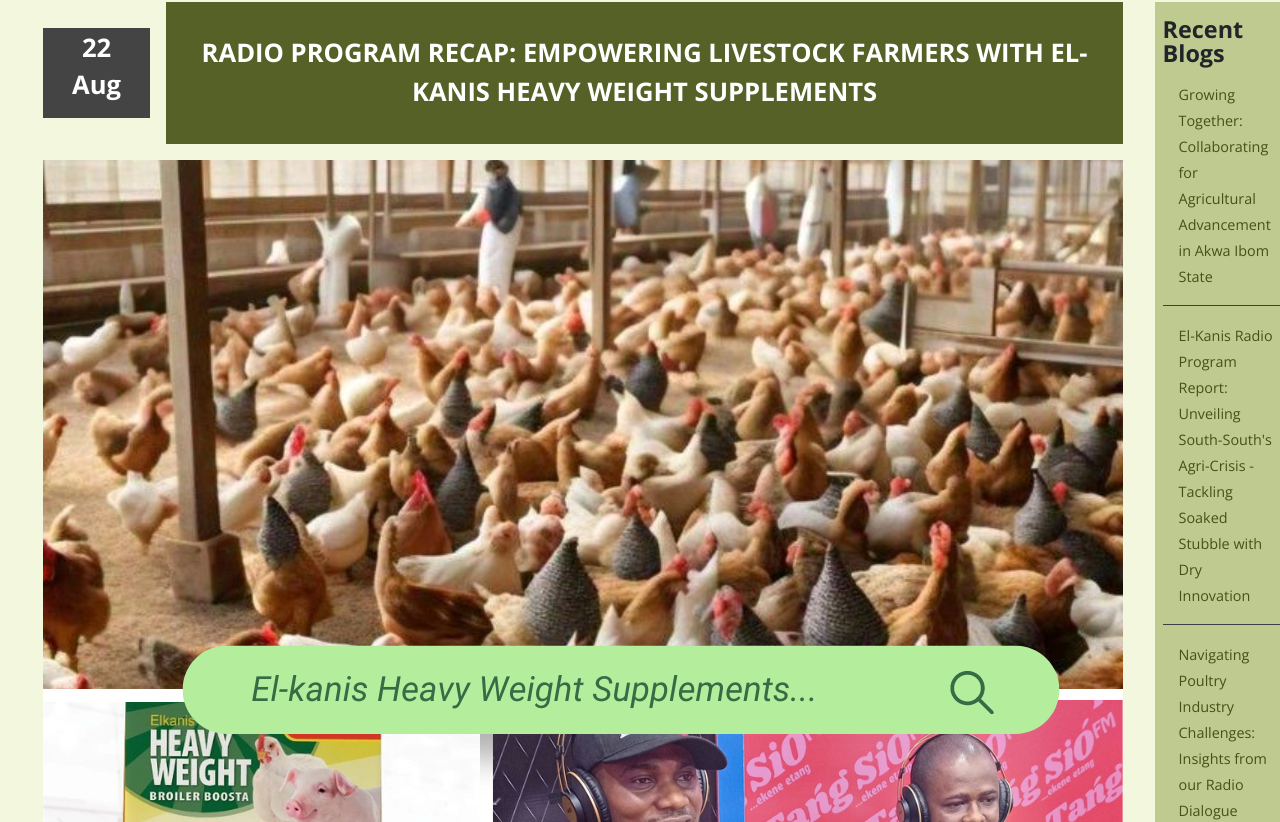
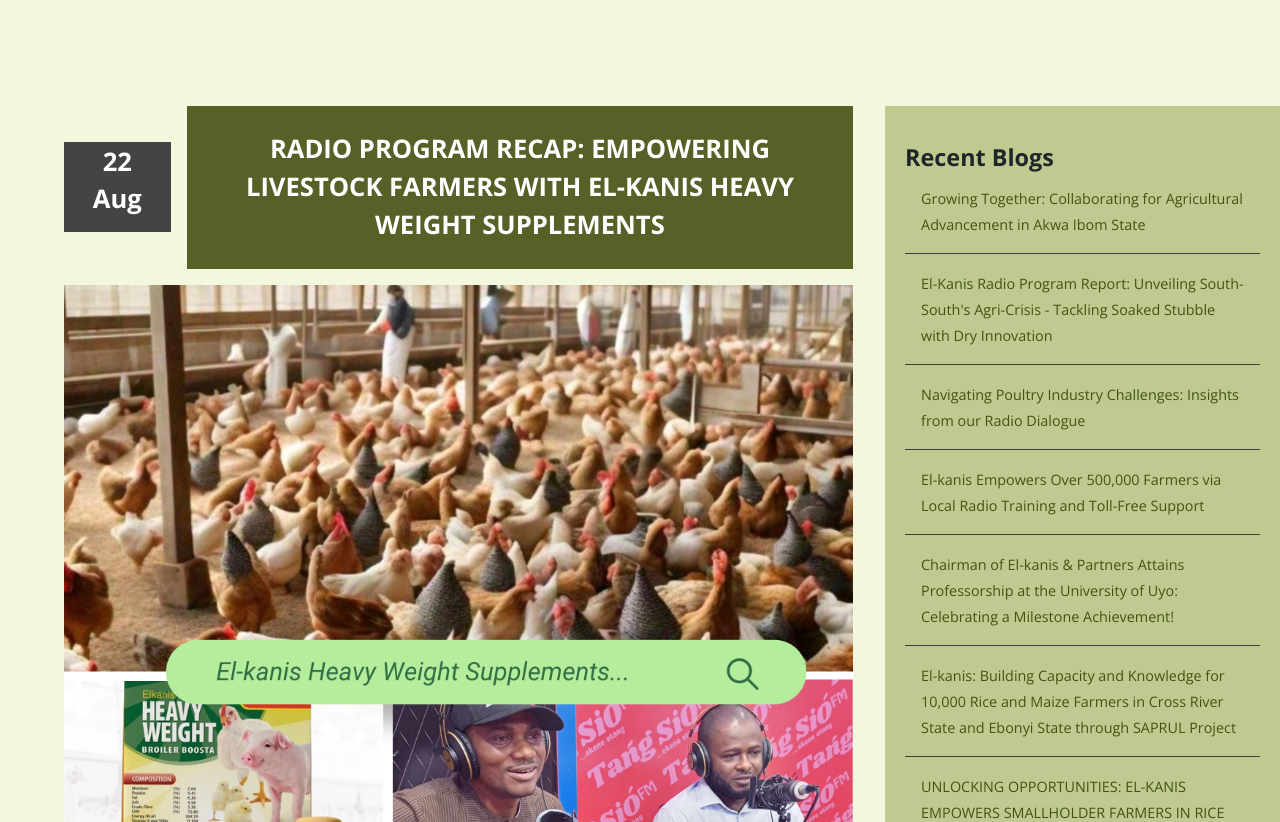
Before and after one commit to AbayomiOlaoye/elkanis_official_website, a React (Create React App) app: page /blogs in a window 1280 px wide. Shown: the part 478-1300 px from the top of the page. Built offline with nearby package versions, Linux system fonts and the light colour scheme.

Commit message:
Change image heights

```diff
--- a/src/components/sections/css/about.css
+++ b/src/components/sections/css/about.css
@@ -835,7 +835,7 @@
   }
 
   .page--content {
-    /* margin-top: 10vh; */
+    margin-top: 13vh;
     padding-top: 20vh;
   }
 
--- a/src/components/sections/css/sections.css
+++ b/src/components/sections/css/sections.css
@@ -510,7 +510,8 @@
 
 .project--img {
   object-fit: cover;
-  max-height: 60%;
+  width: 100%;
+  min-height: 100%;
 }
 
 .project--img.trans:hover {
```
